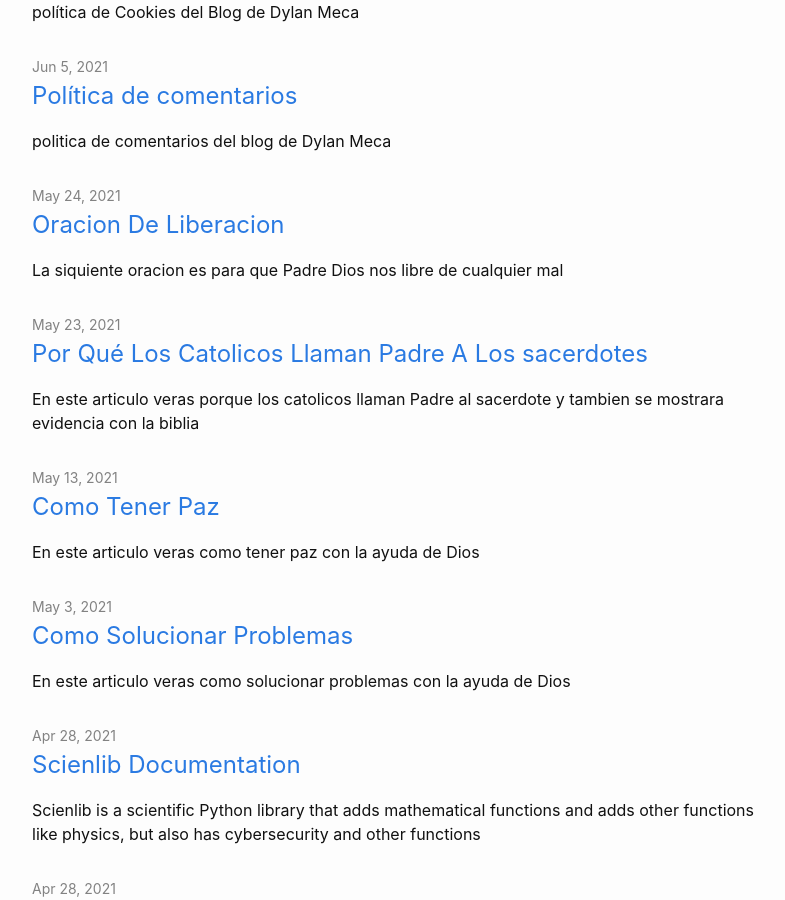
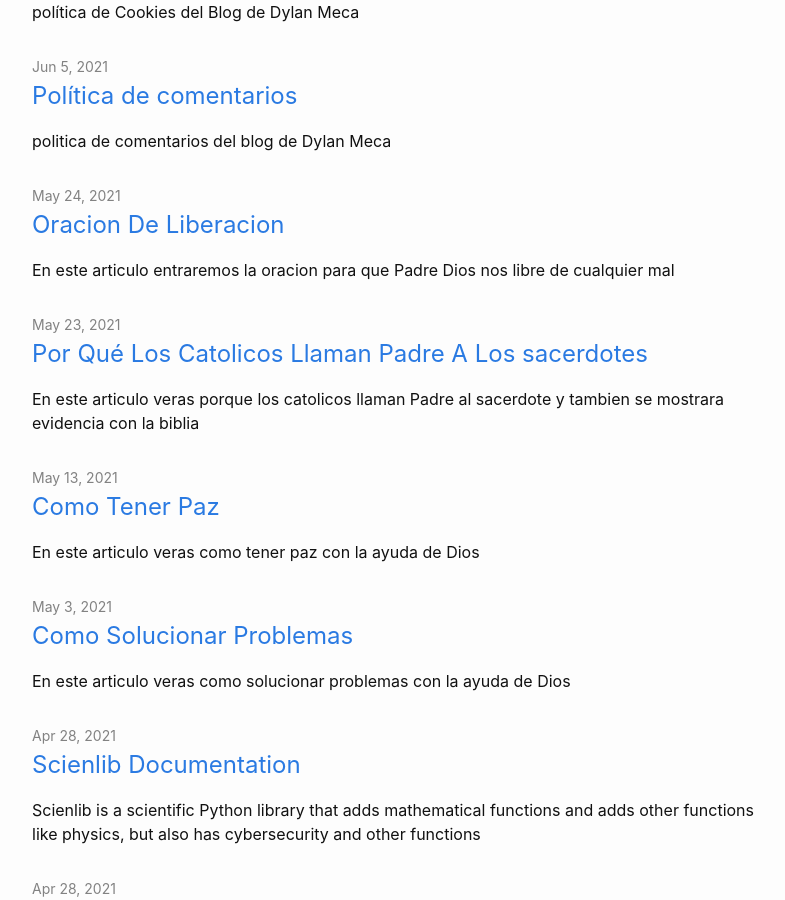
Before and after one commit to dylanmeca/dylanmeca.github.io, a Jekyll site: the page built from index.md, in a window 1280 px wide and 900 px high, scrolled down 410 px. Shown: the whole window, without its empty margins (238-1023 px from the left). Built offline with Jekyll 4.4.1, drawn with Linux system fonts in a browser that asks for light colours.

Commit message:
Update 2021-05-24-Oracion-de-liberacion.md

```diff
--- a/_posts/2021-05-24-Oracion-de-liberacion.md
+++ b/_posts/2021-05-24-Oracion-de-liberacion.md
@@ -1,6 +1,6 @@
 ---
 layout: post1
-description: La siquiente oracion es para que Padre Dios nos libre de cualquier mal
+description: En este articulo entraremos la oracion para que Padre Dios nos libre de cualquier mal
 keywords:
    - Dios
    - Oracion
```
